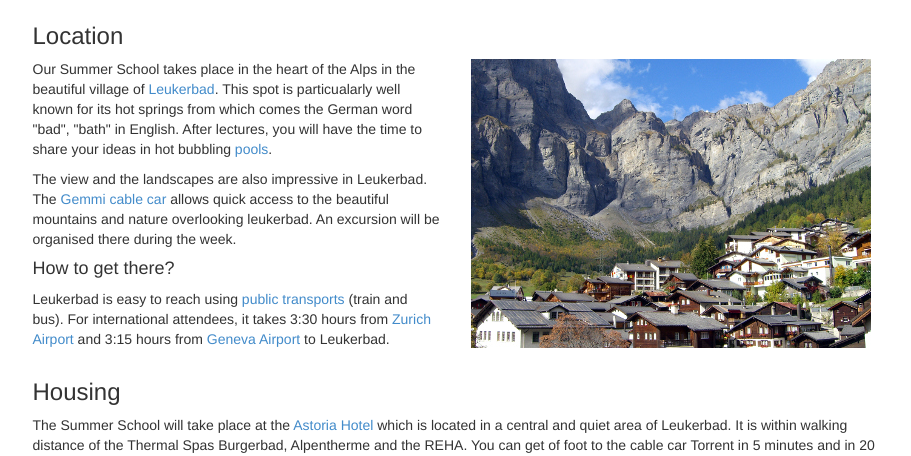
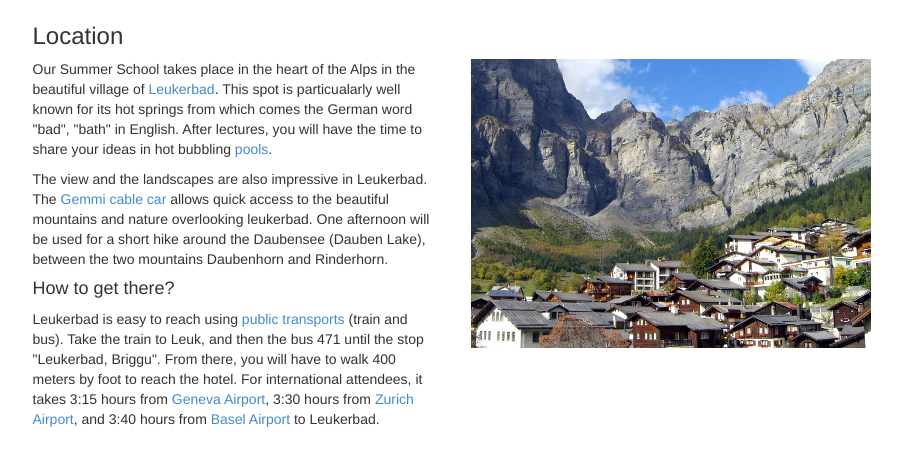
Before and after one commit to nperraud/king2015, a plain HTML site: page site/index.html in a window 1280 px wide. Shown: the part 2748-3204 px from the top of the page, without its empty margins (330-1241 px from the left). Drawn offline with nearby package versions, Linux system fonts and the light colour scheme.

Commit message:
getting there

```diff
--- a/site/index.html
+++ b/site/index.html
@@ -239,17 +239,18 @@
 						ideas in hot bubbling <a href="http://www.leukerbad.ch/thermalbaths/index.php">pools</a>.</p>
 
 						<p>The view and the landscapes are also impressive in Leukerbad.
-						The <a href="http://www.gemmi.ch/highlights/home/"> Gemmi cable car</a>
+						The <a href="http://www.gemmi.ch/highlights/home/">Gemmi cable car</a>
 						allows quick access to the beautiful mountains and nature overlooking leukerbad.
-						An excursion will be organised there during the week.</p>
+						One afternoon will be used for a short hike around the Daubensee (Dauben Lake), between the two mountains Daubenhorn and Rinderhorn.</p>
 					</p>
 
 					<h4>How to get there?</h4>
 
 					<p>
 						Leukerbad is easy to reach using <a href="http://www.sbb.ch/en/home.html">public transports</a> (train and bus).
-						For international attendees, it takes 3:30 hours from <a href="http://www.zurich-airport.com/">Zurich Airport</a>
-						and 3:15 hours from <a href="http://www.gva.ch/en/DesktopDefault.aspx">Geneva Airport</a> to Leukerbad.
+						Take the train to Leuk, and then the bus 471 until the stop &quot;Leukerbad, Briggu&quot;.
+						From there, you will have to walk 400 meters by foot to reach the hotel.
+						For international attendees, it takes 3:15 hours from <a href="http://www.gva.ch/en/DesktopDefault.aspx">Geneva Airport</a>, 3:30 hours from <a href="http://www.zurich-airport.com/">Zurich Airport</a>, and 3:40 hours from <a href="http://www.euroairport.com/en/">Basel Airport</a> to Leukerbad.
 					</p>
 					</div>
 				  <div class="col-md-6">
```
